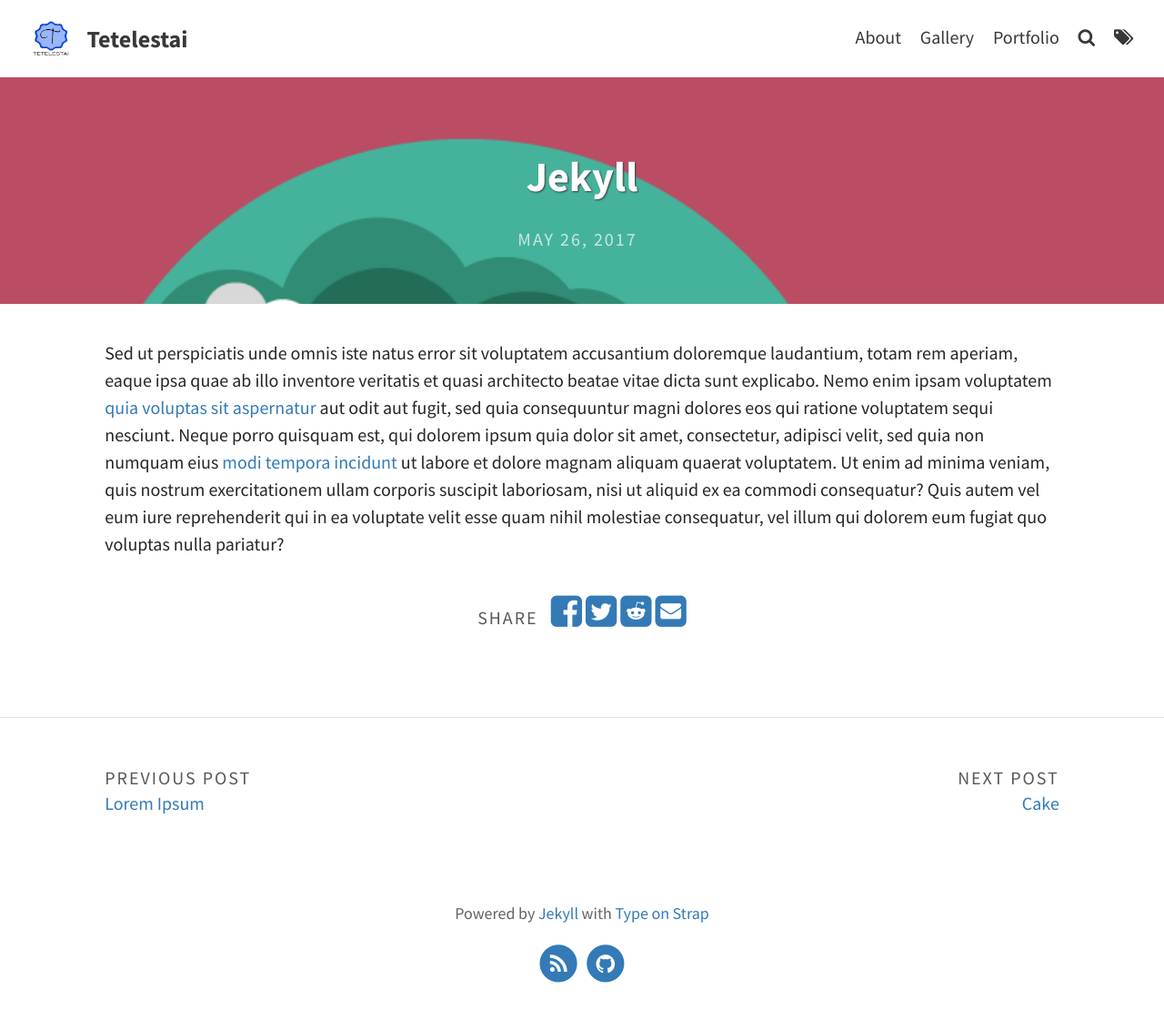
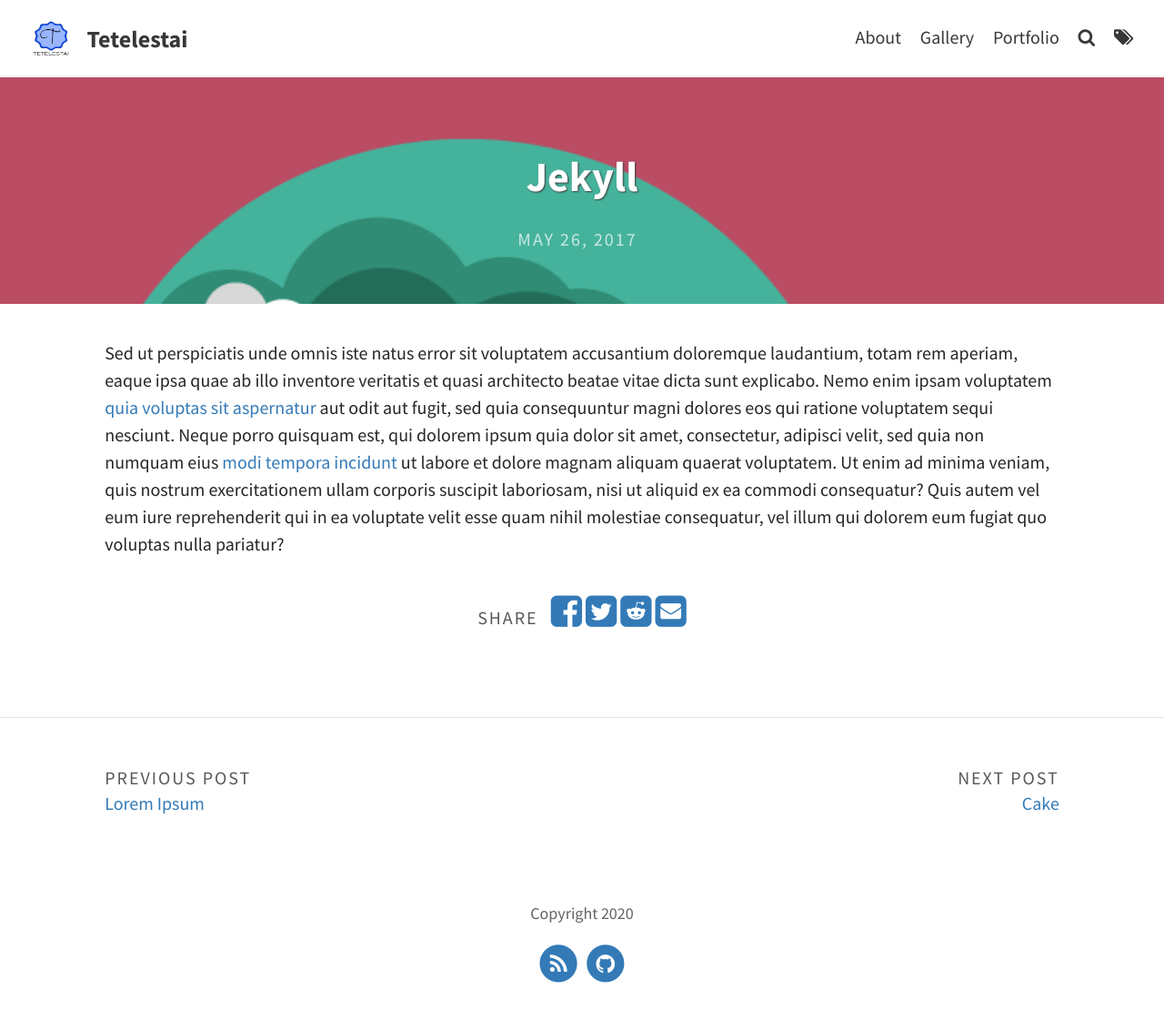
Before and after one commit to tetelestaiuk/web, a Jekyll site: the page built from _portfolio/jekyllblog.md, in a window 1280 px wide. Shown: the whole page at 91% size. Built offline with Jekyll 4.4.1, drawn with Linux system fonts in a browser that asks for light colours.

Commit message:
Update _config.yml

```diff
--- a/_config.yml
+++ b/_config.yml
@@ -1,17 +1,17 @@
 # SITE CONFIGURATION
-baseurl: "/"
-url: "https://www.tetelestai.co.uk"
+baseurl: ""
+url: "https://tetelestaiuk.github.io"
 
 # THEME-SPECIFIC CONFIGURATION
 title: Tetelestai                                    # site's title
-description: "Delivering change"      # used by search engines
+description: Delivering change in the best possible way      # used by search engines
 avatar: assets/img/avatar.png                         # Empty for no avatar in navbar
 favicon: assets/favicon.ico                             # Icon displayed in the tab
 
 # Header and footer text
-header_text: Change <code>header_text</code> in <code>_config.yml</code>  # Change Blog header text
-header_feature_image: assets/img/pexels/triangular.jpeg
-footer_text: ""
+header_text: " "  # Change Blog header text
+header_feature_image: assets/img/avatar.png
+footer_text: Copyright 2020
 
 # Blog
 excerpt: false                                           # Or "truncate" (first 250 characters), "false" to disable
```
